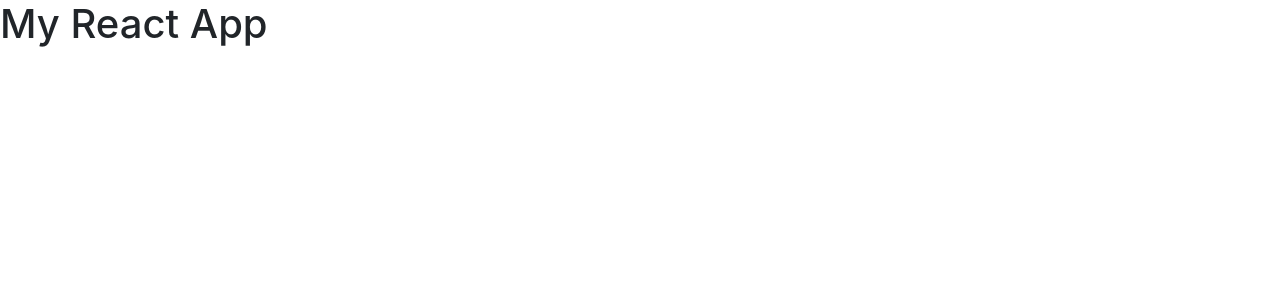
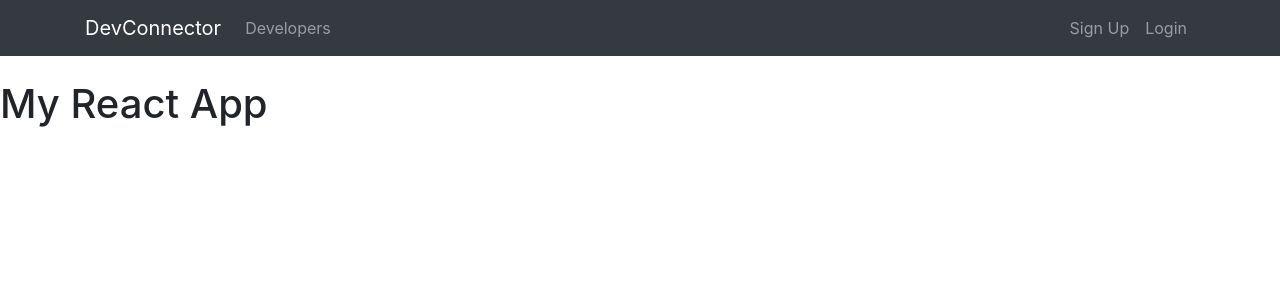
Before and after one commit to RdotSilva/MERN-Social-Network-App, a React (Create React App) app in the folder client/: page / in a window 1280 px wide. Shown: the top 300 px of the page. Built offline with nearby package versions, Linux system fonts and the light colour scheme.

Commit message:
Add Navbar to App

```diff
--- a/client/src/App.js
+++ b/client/src/App.js
@@ -1,10 +1,14 @@
 import React, { Component } from 'react';
+
+import Navbar from './components/layout/Navbar';
+
 import './App.css';
 
 class App extends Component {
 	render() {
 		return (
 			<div className="App">
+				<Navbar />
 				<h1>My React App</h1>
 			</div>
 		);
```
